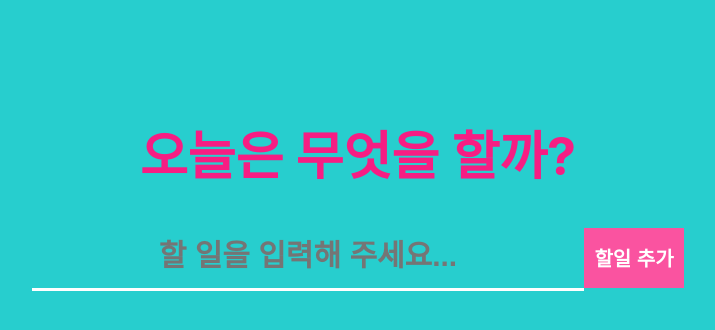
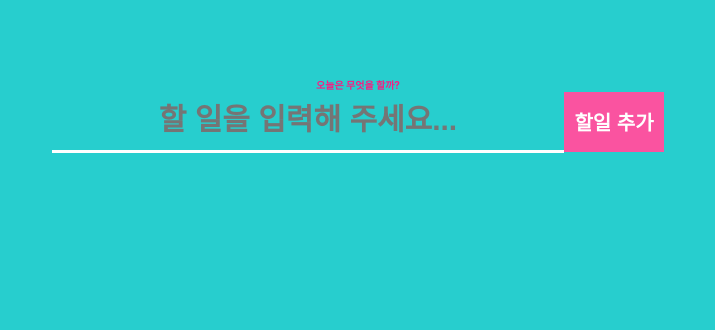
Before and after one commit to lhk3337/todolist, a React (Create React App) app: page / in a window 1280 px wide. Shown: the top 330 px of the page, without its empty margins (282-997 px from the left). Built offline with nearby package versions, Linux system fonts and the light colour scheme.

Commit message:
css reset

```diff
--- a/src/index.css
+++ b/src/index.css
@@ -1,13 +1,147 @@
 body {
-  margin: 0;
-  font-family: -apple-system, BlinkMacSystemFont, 'Segoe UI', 'Roboto', 'Oxygen',
-    'Ubuntu', 'Cantarell', 'Fira Sans', 'Droid Sans', 'Helvetica Neue',
-    sans-serif;
+  font-family: "s-core-dream-regular", -apple-system, BlinkMacSystemFont, "Segoe UI", Roboto, Oxygen, Ubuntu, Cantarell,
+    "Open Sans", "Helvetica Neue", sans-serif;
+  padding: 0 !important;
   -webkit-font-smoothing: antialiased;
   -moz-osx-font-smoothing: grayscale;
+  overflow-y: hidden;
 }
 
-code {
-  font-family: source-code-pro, Menlo, Monaco, Consolas, 'Courier New',
-    monospace;
+html,
+body,
+div,
+span,
+applet,
+object,
+iframe,
+h1,
+h2,
+h3,
+h4,
+h5,
+h6,
+p,
+blockquote,
+pre,
+a,
+abbr,
+acronym,
+address,
+big,
+cite,
+code,
+del,
+dfn,
+em,
+img,
+ins,
+kbd,
+q,
+s,
+samp,
+small,
+strike,
+strong,
+sub,
+sup,
+tt,
+var,
+b,
+u,
+i,
+center,
+dl,
+dt,
+dd,
+ol,
+ul,
+li,
+fieldset,
+form,
+label,
+legend,
+table,
+caption,
+tbody,
+tfoot,
+thead,
+tr,
+th,
+td,
+article,
+aside,
+canvas,
+details,
+embed,
+figure,
+figcaption,
+footer,
+header,
+hgroup,
+menu,
+nav,
+output,
+ruby,
+section,
+summary,
+time,
+mark,
+audio,
+video,
+input {
+  margin: 0;
+  padding: 0;
+  border: 0;
+  font-size: 10px;
+  vertical-align: baseline;
+  box-sizing: border-box;
 }
+html,
+body,
+#root,
+.Section__container___3YYTG {
+  height: 100%;
+}
+/* HTML5 display-role reset for older browsers */
+article,
+aside,
+details,
+figcaption,
+figure,
+footer,
+header,
+hgroup,
+menu,
+nav,
+section {
+  display: block;
+}
+body {
+  line-height: 1;
+}
+ol,
+ul {
+  list-style: none;
+}
+blockquote,
+q {
+  quotes: none;
+}
+blockquote:before,
+blockquote:after,
+q:before,
+q:after {
+  content: "";
+  content: none;
+}
+table {
+  border-collapse: collapse;
+  border-spacing: 0;
+}
+button {
+  border: none;
+  padding: 0;
+}
+button:focus {
+  outline: none;
+}
```
